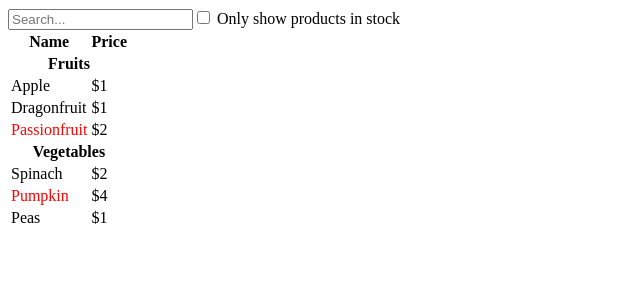
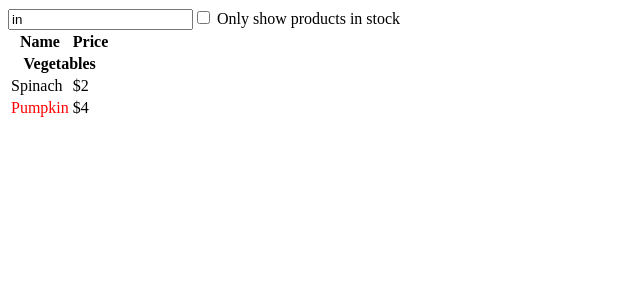
Before and after one commit to VonRiddarn/thinking-in-react-tutorial, a React (Vite) app: page / in a window 1280 px wide. Shown: the top 300 px of the page, without its empty margins (0-640 px from the left). Built offline with nearby package versions, Linux system fonts and the light colour scheme.

Commit message:
feat: added filter functionality AND a test string to the static state to show filter working

```diff
--- a/src/components/FilterableProductTable.tsx
+++ b/src/components/FilterableProductTable.tsx
@@ -5,7 +5,7 @@ import Searchbar from "./Searchbar";
 
 const FilterableProductTable = ({products}:{products:Product[]})  => {
 
-	const [filterText, setFilterText] = useState("");
+	const [filterText, setFilterText] = useState("in");
 	const [inStockOnly, setInStockOnly] = useState(false);
 
 	return (
--- a/src/components/ProductTable.tsx
+++ b/src/components/ProductTable.tsx
@@ -8,6 +8,16 @@ function ProductTable({products, filterText, inStockOnly}:{products:Product[], f
 	let lastCategory: string = "";
 
 	products.forEach((product) => {
+
+		if(inStockOnly && !product.stocked)
+			return;
+
+		// Return the index of the first letter of the first substring.
+		// "nda" + "Monday" = 2;
+		// If no substring is found, returns -1.
+		if(product.name.toLowerCase().indexOf(filterText.toLowerCase()) === -1)
+			return;
+
 		if(product.category !== lastCategory) {
 			rows.push(
 				<ProductCategoryRow category={product.category} key={product.category}/>
--- a/src/components/Searchbar.tsx
+++ b/src/components/Searchbar.tsx
@@ -1,9 +1,9 @@
-const Searchbar = () => {
+const Searchbar = ({filterText, inStockOnly}:{filterText:string, inStockOnly:boolean}) => {
 	return (
 		<form>
-			<input type="text" placeholder="Search..." />
+			<input type="text" value={filterText} placeholder="Search..." />
 			<label>
-				<input type="checkbox" />
+				<input type="checkbox" checked={inStockOnly}/>
 				{' '}
 				Only show products in stock
 			</label>
```
